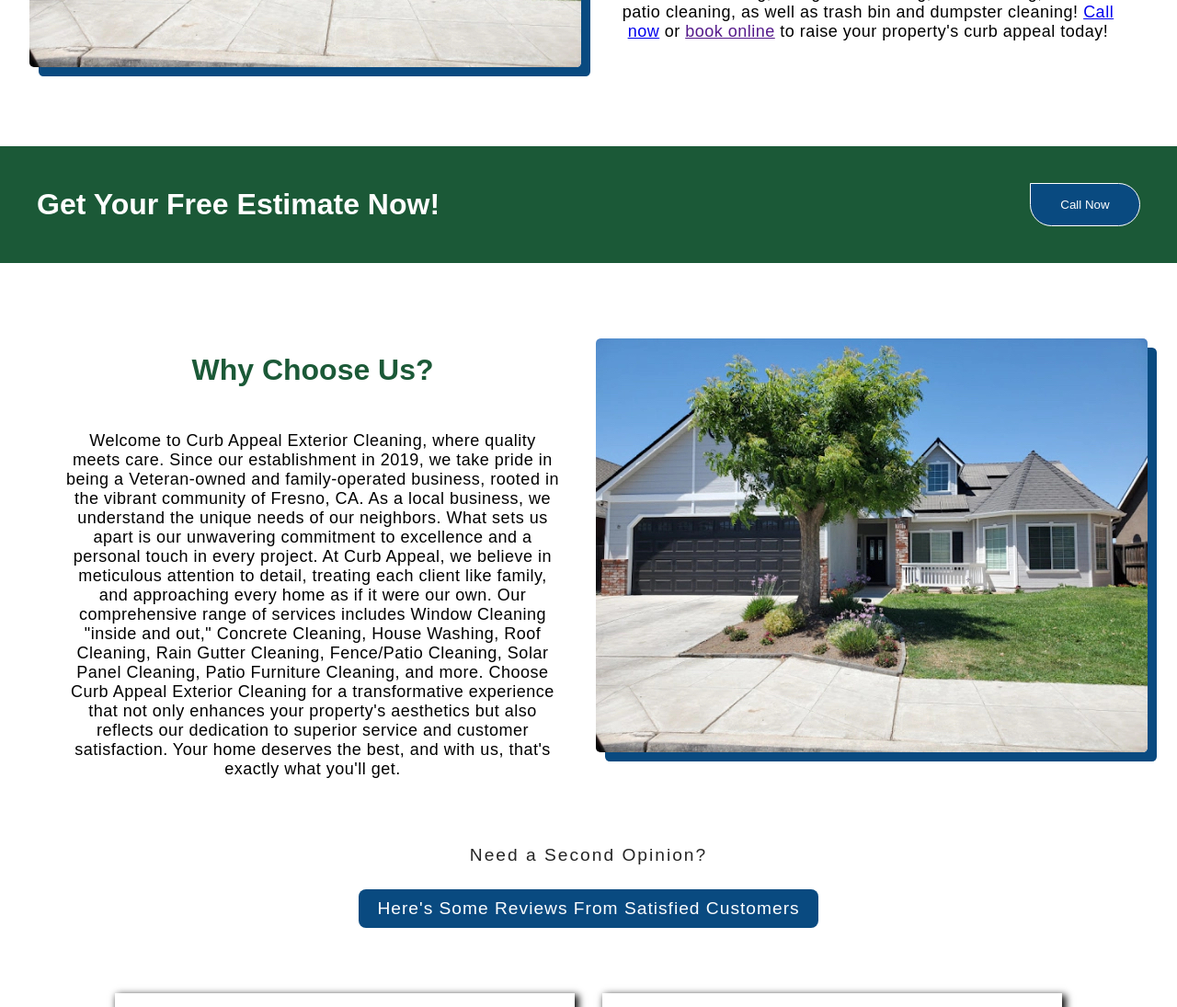
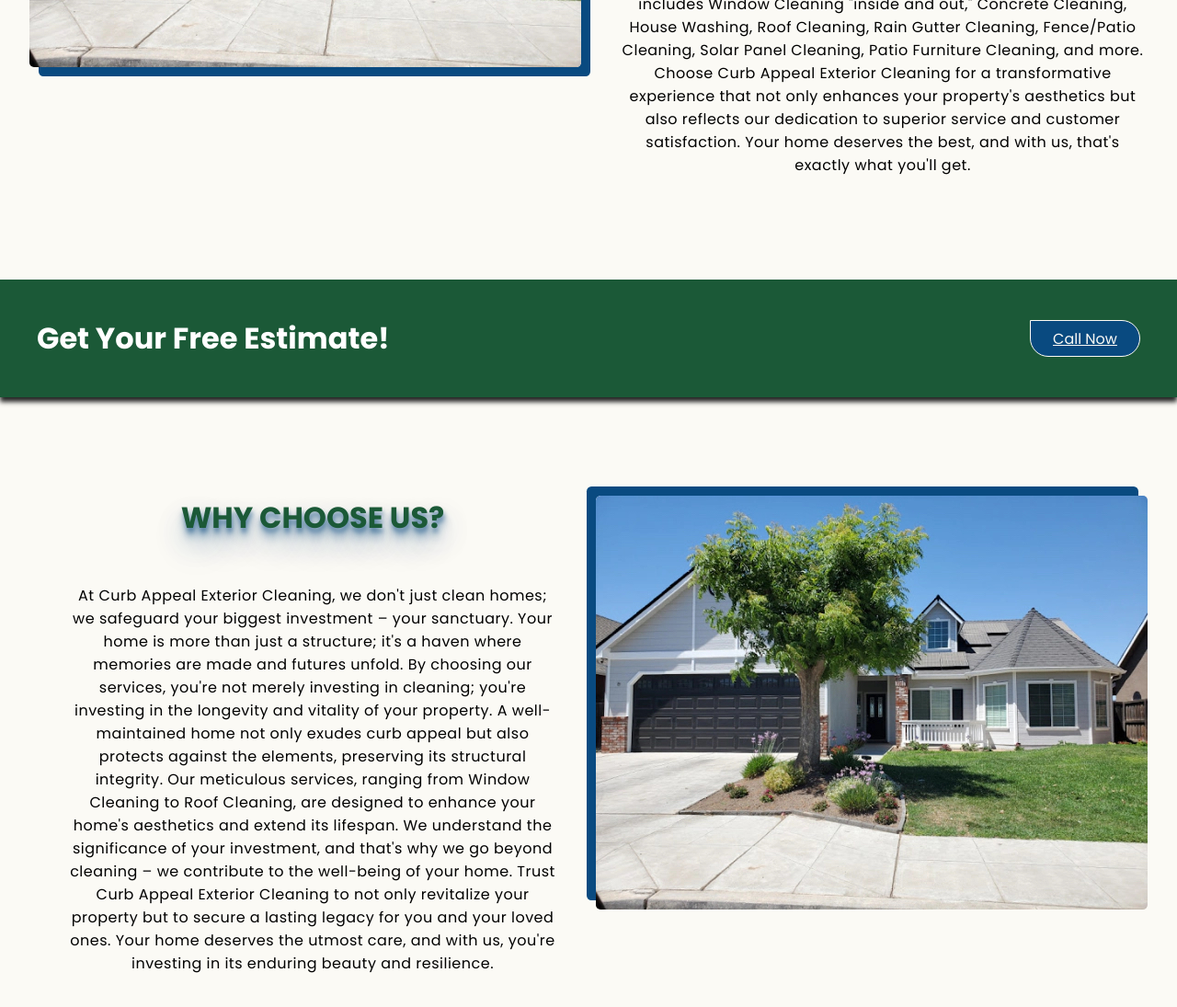
Before and after one commit to winebrenner444/Curb-Appeal-Exterior-Cleaning, a plain HTML site: page html/index.html in a window 1280 px wide. Shown: the part 559-1654 px from the top of the page at 92% size. Drawn offline with Linux system fonts and the light colour scheme.

Commit message:
update home page

```diff
--- a/css/style.css
+++ b/css/style.css
@@ -1,11 +1,12 @@
 * {
     margin: 0px;
     padding: 0px;
-    font-family: Arial, Helvetica, sans-serif;
+    font-family: Poppins, san sanserif;
     box-sizing: border-box;
 }
 body {
     margin-top: 150px;
+    background-color: #FBFAF5;
 }
 
 
@@ -27,17 +28,26 @@ header {
     z-index: 3;
 }
 
-h1 {
+.main-heading {
     color: #1b5937;
     text-align: center;
-    margin: 1rem 0;
+    margin: 0 0 1rem 0;
+    text-transform: uppercase;
+    text-shadow:
+    /* 1px 1px 0px #767b7f,
+    1px 2px 0px #767b7f, */
+    1px 5px 5px rgba(9, 74, 128, 0.5),
+    1px 10px 10px rgba(9, 74, 128, 0.4),
+    1px 15px 30px rgba(9, 74, 128, 0.3),
+    1px 20px 40px rgba(19, 74, 128, 0.2);
 }
 
 p {
     text-align: center;
     letter-spacing: .5px;
-    font-size: 18px;
+    font-size: 1rem;
 }
+
 
 .main-intro-container {
     display: flex;
@@ -73,11 +83,10 @@ p {
     display: flex;
     flex-direction: column;
     flex-wrap: wrap;
-    padding: 2rem;
+    padding: 0 0 3rem 2rem;
     align-items: center;
     justify-content: center;
     width: 50%;
-    font-size: 1rem;
 }
 .main-intro-text h1 {
     margin-bottom: 3rem;
@@ -87,27 +96,35 @@ p {
 .free-estimate {
     width: 100%;
     background-color: rgba(27, 89, 55, 1);
-    margin: 50px auto;
     color: #fff;
     display: flex;
     justify-content: space-between;
     padding: 2.5rem;
+    margin: 2rem 0;
     align-items: center;
     font-size: 2rem;
+    box-shadow: 0 5px 5px #252525;
 }
 
 .call-button {
     background-color: #094a80;
-    color: #fff;
+    color: #FBFAF5;
+    display: flex;
     border-radius: 0 1.875rem 1.875rem 1.875rem;
-    border: 0.5px solid #fff;
+    border: 0.5px solid #FBFAF5;
     padding: 15px;
+    width: 90px;
+    height: 40px;
     min-height: 30px;
     min-width: 120px;
+    font-size: 1rem;
+    align-items: center;
+    justify-content: center;
 }
 
 .call-button:hover {
     background-color: #094a80;
+    cursor: pointer;
 }
 
 .main-why-container {
@@ -116,20 +133,19 @@ p {
    justify-content: space-between;
     max-width: 1400px;
     margin: auto;
+    margin-top: 75px;
     padding: 2rem;
 }
 .main-why-photo {
     display: flex;
+    flex-shrink: 2;
     align-items: flex-end;
     width: 96%;
     max-width: 600px;
     max-height: auto;
-    top: 0;
-    left: 0;
-    bottom: 0;
     border-radius: 0.3215rem 0.3215rem 0.3215rem 0.3215rem;
     height: 100%;
-    box-shadow: 10px 10px #094a80;
+    box-shadow: -10px -10px #094a80;
  }
 
  #nice-home {
--- a/html/index.html
+++ b/html/index.html
@@ -10,7 +10,9 @@
     <!--poppins-font-family------------------->
     <link rel="preconnect" href="https://fonts.googleapis.com">
     <link rel="preconnect" href="https://fonts.gstatic.com" crossorigin>
-    <link href="https://fonts.googleapis.com/css2?family=Poiret+One&family=Poppins:ital,wght@0,100;0,200;0,300;0,400;0,500;0,600;0,700;0,800;0,900;1,100;1,200;1,300;1,400;1,500;1,600;1,700;1,800;1,900&display=swap" rel="stylesheet">
+<link rel="preconnect" href="https://fonts.googleapis.com">
+<link rel="preconnect" href="https://fonts.gstatic.com" crossorigin>
+<link href="https://fonts.googleapis.com/css2?family=Poiret+One&family=Poppins:ital,wght@0,100;0,200;0,300;0,400;0,500;0,600;0,700;0,800;0,900;1,100;1,200;1,300;1,400;1,500;1,600;1,700;1,800;1,900&family=Roboto:ital,wght@0,100;0,300;0,400;0,500;0,700;0,900;1,100;1,300;1,400;1,500;1,700;1,900&display=swap" rel="stylesheet">
     <!--font awesome--------------------->
     <link rel="stylesheet" href="https://cdnjs.cloudflare.com/ajax/libs/font-awesome/5.15.3/css/all.min.css" integrity="sha512-iBBXm8fW90+nuLcSKlbmrPcLa0OT92xO1BIsZ+ywDWZCvqsWgccV3gFoRBv0z+8dLJgyAHIhR35VZc2oM/gI1w==" crossorigin="anonymous" referrerpolicy="no-referrer" />
     <title>Curb Appeal Exterior Cleaning</title>
@@ -37,25 +39,7 @@
             <img id="nice-home" src="../Src/clean-home.JPG" alt="beautiful-home">
         </div>
         <div class="main-intro-text">
-            <h1>Raise The Curb Appeal Of Your Home Today!</h1>
-            <p>
-                Curb Appeal Exterior Cleaning has been proudly serving the Central Valley since 2019!
-                What truly sets us apart from our competitors is our attention to detail and our commitment to a quality end product.
-                As a bilingual, veteran-owned, and family operated business, we bring a unique perspective to our services.
-                The special touch we add to every project reflects our dedication to excellence, ensuring Fresno, CA homes and businesses always look their best.
-                Our range of services include window cleaning, residential or commercial building washing, concrete cleaning, rain gutter cleaning, roof cleaning,
-                fence & patio cleaning, as well as trash bin and dumpster cleaning! <span><a href="tel: (559)907-0272">Call now</a></span> or <span><a href="">book online</a></span> to raise
-                your property&#39s curb appeal today!
-            </p>
-        </div>
-    </section>
-    <section class="free-estimate">
-        <h4>Get Your Free Estimate Now!</h4>
-        <button class="call-button">Call Now</button>
-    </section>
-    <section class="main-why-container">
-            <div class="main-why-text">
-            <h1>Why Choose Us?</h1>
+            <h1 class="main-heading">Raise The Curb Appeal Of Your Home Today!</h1>
             <p>
                 Welcome to Curb Appeal Exterior Cleaning,
                 where quality meets care. Since our establishment
@@ -74,6 +58,32 @@
                  that not only enhances your property's aesthetics but also reflects
                  our dedication to superior service and customer satisfaction. Your
                  home deserves the best, and with us, that's exactly what you'll get.
+            </p>
+        </div>
+    </section>
+    <section class="free-estimate">
+        <h4>Get Your Free Estimate!</h4>
+        <a class="call-button" href="tel:5599070272">Call Now</a>
+    </section>
+    <section class="main-why-container">
+            <div class="main-why-text">
+            <h1 class="main-heading">Why Choose Us?</h1>
+            <p>
+                At Curb Appeal Exterior Cleaning, we don't just clean homes; we
+                safeguard your biggest investment – your sanctuary. Your home is
+                more than just a structure; it's a haven where memories are made
+                and futures unfold. By choosing our services, you're not merely
+                investing in cleaning; you're investing in the longevity and
+                vitality of your property. A well-maintained home not only exudes
+                curb appeal but also protects against the elements, preserving its
+                structural integrity. Our meticulous services, ranging from Window
+                Cleaning to Roof Cleaning, are designed to enhance your home's
+                aesthetics and extend its lifespan. We understand the significance
+                of your investment, and that's why we go beyond cleaning – we contribute
+                to the well-being of your home. Trust Curb Appeal Exterior Cleaning to not
+                only revitalize your property but to secure a lasting legacy for you and
+                your loved ones. Your home deserves the utmost care, and with us, you're
+                investing in its enduring beauty and resilience.
             </div>
             <div class="main-why-photo">
                 <img id="nice-home" src="../Src/clean-home.JPG" alt="beautiful-home">
```
